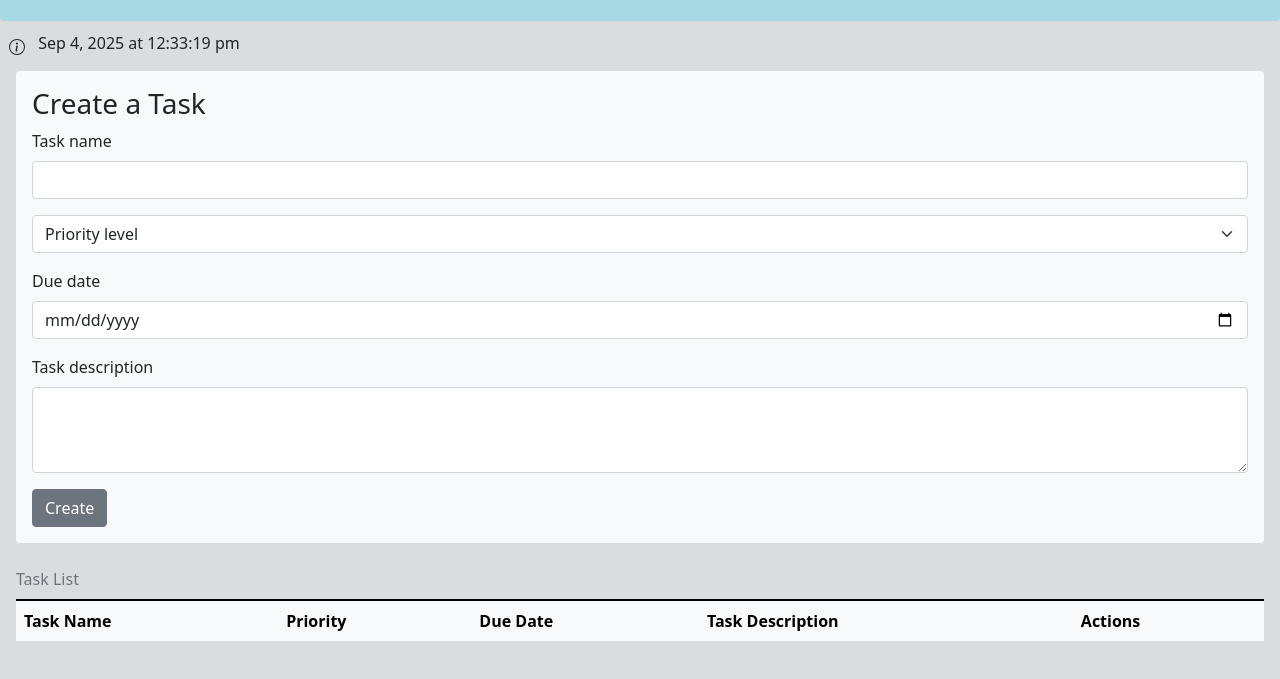
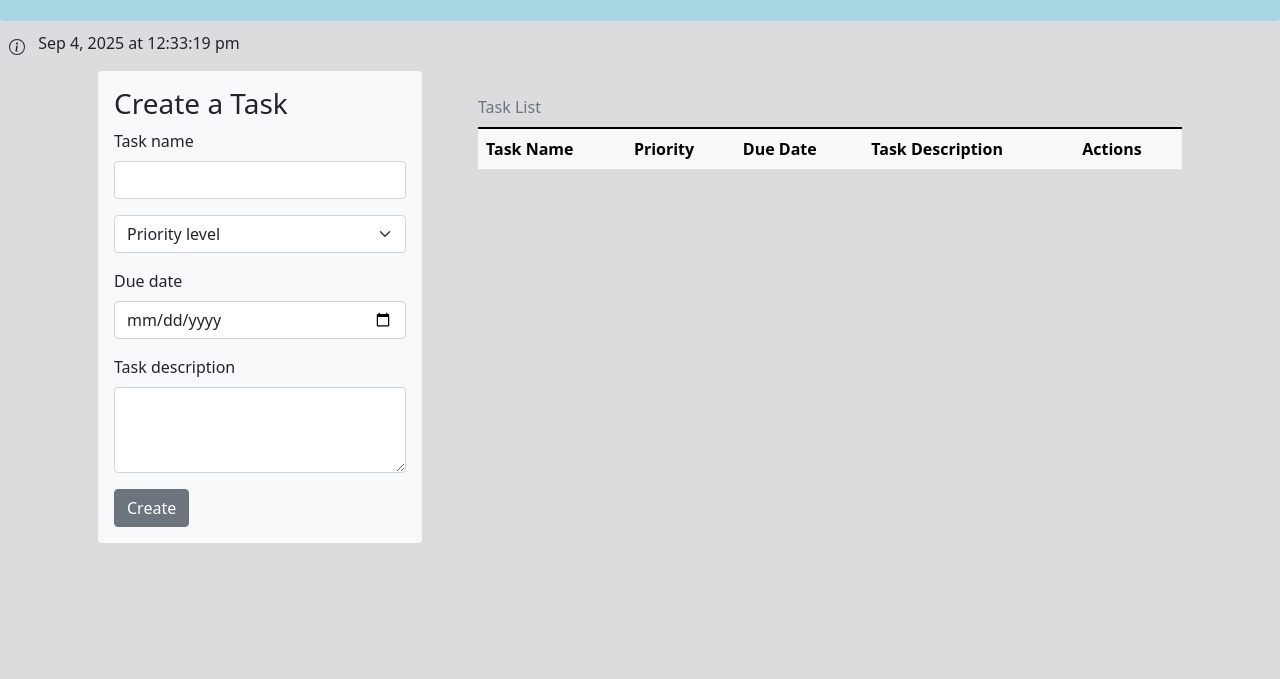
Before and after one commit to megellman/task-mananger, a website: page public/index.html in a window 1280 px wide. Shown: the part 105-784 px from the top of the page. Drawn offline with nearby package versions, Linux system fonts and the light colour scheme; no server answers.

Commit message:
form and table aligned on same row

```diff
--- a/public/index.html
+++ b/public/index.html
@@ -55,8 +55,10 @@
                 </div>
             </div>
         </div>
-
+        <div class="container">
+            <div class="row">
                 <!-- Create Task Form -->
+                <div class="col-4">
                     <form id="task-form" class="needs-validation form card-body bg-light rounded mx-3">
                         <h3>Create a Task</h3>
                         <div class="mb-3">
@@ -65,8 +67,8 @@
                             <div class="invalid-feedback">Please fill out this field.</div>
                         </div>
                         <div class="mb-3">
-                <select name="priority" class="form-select" aria-label="Default select example" id="task-priority"
-                    required>
+                            <select name="priority" class="form-select" aria-label="Default select example"
+                                id="task-priority" required>
                                 <option selected disabled value>Priority level</option>
                                 <option value="1">High</option>
                                 <option value="2">Medium</option>
@@ -81,15 +83,18 @@
                         </div>
                         <div class="mb-3">
                             <label for="task-description" class="form-label">Task description</label>
-                <textarea name="description" class="form-control" id="task-description" rows="3" required></textarea>
+                            <textarea name="description" class="form-control" id="task-description" rows="3"
+                                required></textarea>
                             <div class="invalid-feedback">Please fill out this field.</div>
                         </div>
                         <div class="col-auto">
                             <button type="submit" class="btn btn-secondary">Create</button>
                         </div>
                     </form>
+                </div>
 
                 <!-- Task List -->
+                <div class="col-8">
                     <div class="table-responsive mx-3 mt-3 rounded">
                         <table class="table table-light caption-top">
                             <caption>Task List</caption>
@@ -105,7 +110,9 @@
                             </tbody>
                         </table>
                     </div>
-
+                </div>
+            </div>
+        </div>
     </main>
 </body>
 <script src="./scripts/index.js"></script>
```
Lines whose indentation alone changed are shown as unchanged.
